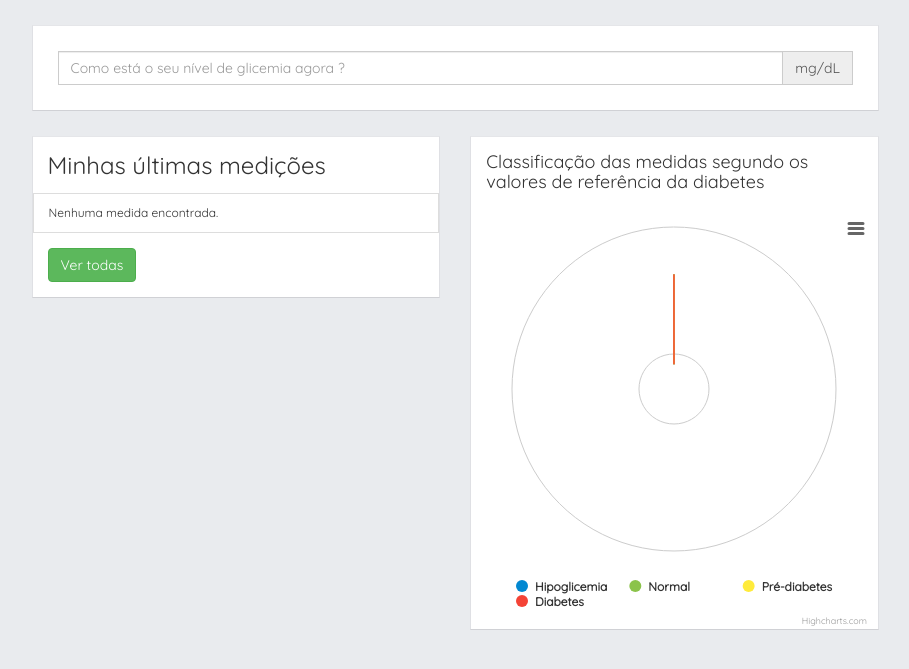
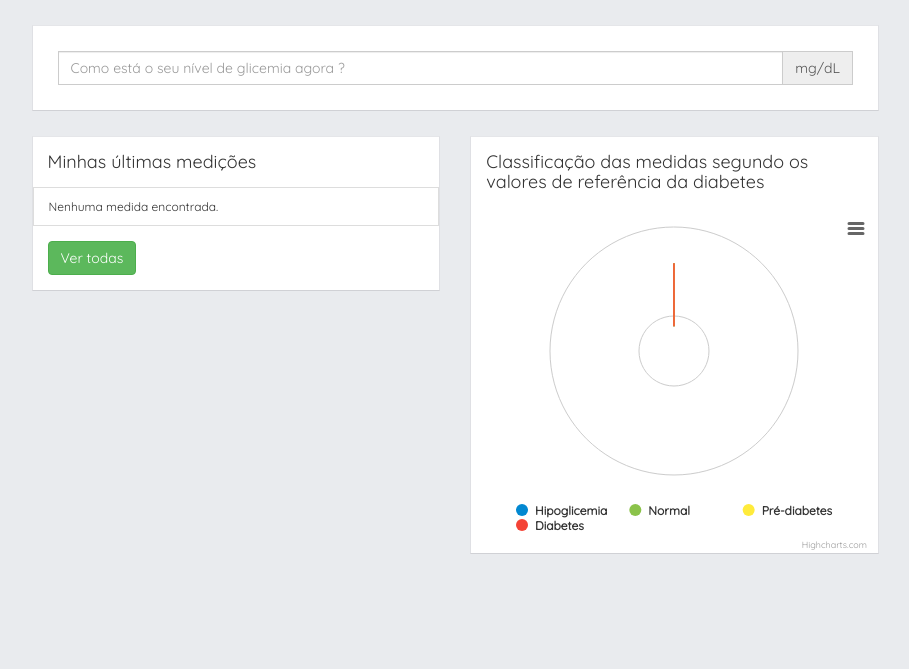
Before and after one commit to weynelucas/GlucoseMonitor, a Django app: page /measures/ in a window 1280 px wide. Shown: the top 669 px of the page, without its empty margins (331-1240 px from the left). Run offline with Django 3.2, Linux system fonts and the light colour scheme; the visitor is signed in with stand-in values (Sample User, id 1); data that the repository does not hold is empty; some libraries are stand-ins or nearby versions.

```diff
--- a/GlucoseMonitor/static/css/master.css
+++ b/GlucoseMonitor/static/css/master.css
@@ -31,10 +31,14 @@ body {
 
 /* Content Box */
 .content-box {
-    margin-top: 25px;
+    margin-bottom: 25px;
     background-color: #fff;
     border: 1px solid;
     border-color: #e5e6e9 #dfe0e4 #d0d1d5;
+}
+
+.content-box:first-child {
+    margin-top: 25px;
 }
 
 .content-box-header {
--- a/measures/templates/measures/index.html
+++ b/measures/templates/measures/index.html
@@ -4,7 +4,7 @@
 <style media="screen">
     #pie_chart {
         min-width: 310px;
-        height: 421.932px;
+        height: 346.491px;
         max-width: 600px;
         margin: 0 auto;
     }
@@ -34,7 +34,7 @@
                 <!-- Last Measures -->
                 <div class="col-md-6">
                     <div class="content-box">
-                        <h3 class="content-box-header">Minhas últimas medições</h3>
+                        <h4 class="content-box-header">Minhas últimas medições</h4>
                         <div class="content-box-body">
                             <div class="list-group">
                                 {% for instance in queryset %}
--- a/measures/views.py
+++ b/measures/views.py
@@ -18,7 +18,7 @@ def index(request):
         form = GlucoseMeasureForm()
 
     # Stats queries
-    queryset     = GlucoseMeasure.objects.filter(user__id=request.user.id).order_by('-datetime')[:6]
+    queryset     = GlucoseMeasure.objects.filter(user__id=request.user.id).order_by('-datetime')[:5]
     hypoglycemia = len(GlucoseMeasure.objects.filter(user__id=request.user.id, value__lt=71))
     normal       = len(GlucoseMeasure.objects.filter(user__id=request.user.id, value__gt=70, value__lt=101))
     pre_diabetes = len(GlucoseMeasure.objects.filter(user__id=request.user.id, value__gt=100, value__lt=127))
```
Also changed, not shown: GlucoseMonitor/templates/base.html (line endings or trailing spaces), measures/forms.py (line endings or trailing spaces), measures/templates/measures/create.html (line endings or trailing spaces), measures/urls.py (line endings or trailing spaces).
